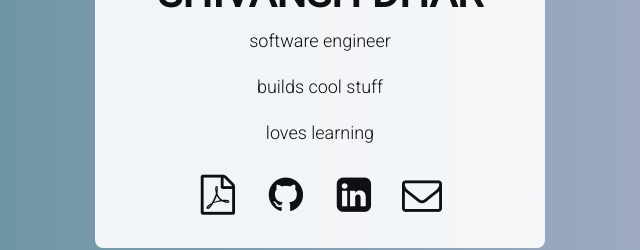
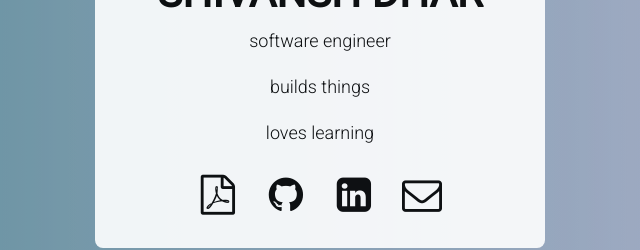
Before and after one commit to shividhar/shividhar.github.io, a plain HTML site: page index.html in a window 1280 px wide. Shown: the part 315-565 px from the top of the page, 320-960 px from the left. Drawn offline with nearby package versions, Linux system fonts and the light colour scheme.

Commit message:
Update index.html

```diff
--- a/index.html
+++ b/index.html
@@ -26,7 +26,7 @@
                 <div class="mainBox">
                     <h1 class="mainBoxHeader">Shivansh Dhar</h1>
                     <h3>software engineer</h3>
-                    <h3>builds cool stuff</h3>
+                    <h3>builds things</h3>
                     <h3>loves learning</h3>
                     <ul class="iconList">
                         <li>
```
